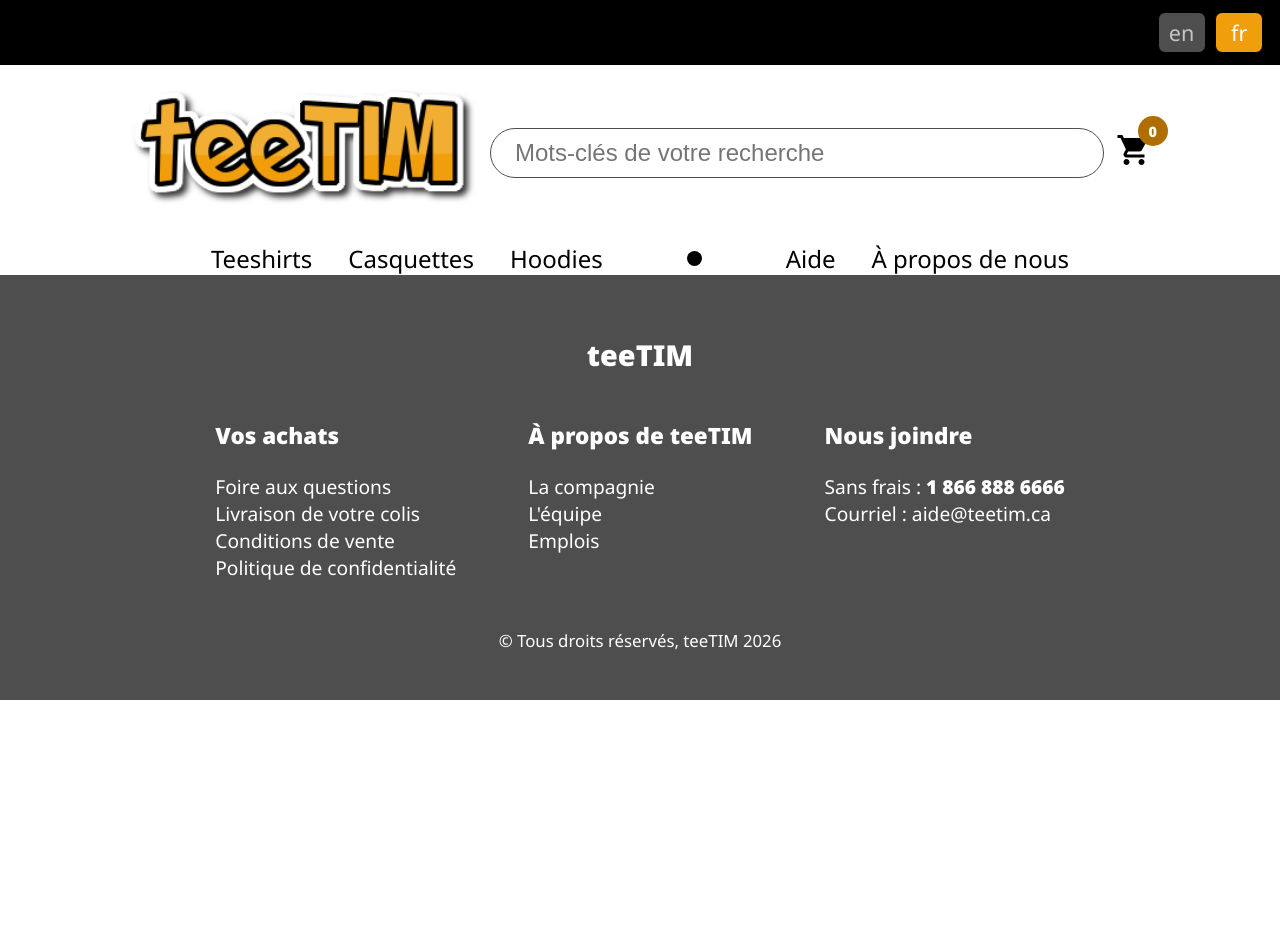
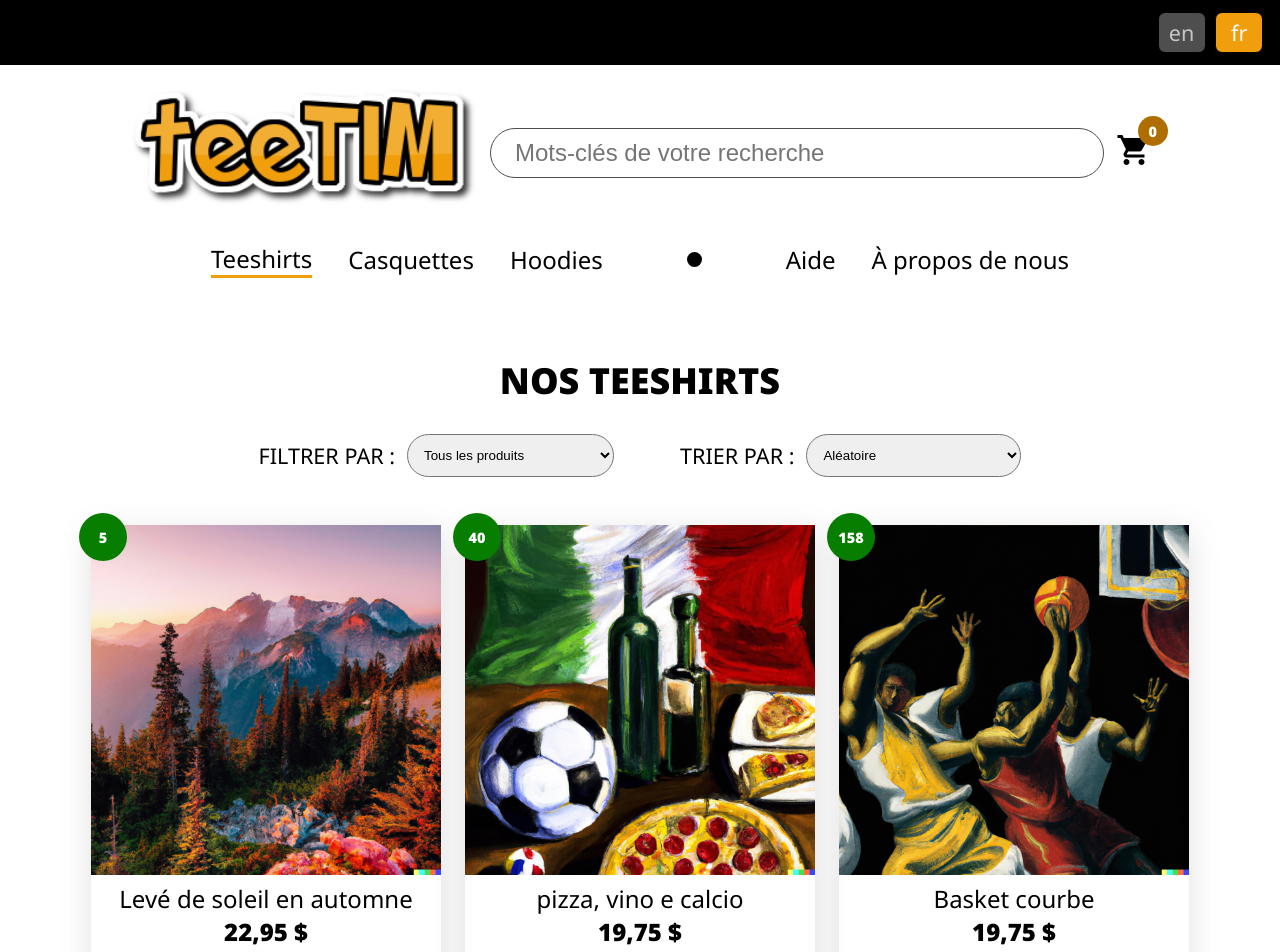
Before and after one commit to Firefox13590/4PA-travail-classe, a React (Vite) app in the folder teetim-react/: page /4PA-travail-classe/teeshirts in a window 1280 px wide. Shown: the top 952 px of the page. Before the commit the page ends 800 px from the top, so only its background shows below. Built offline with nearby package versions, Linux system fonts and the light colour scheme.

Commit message:
trying 2 fix paths 4 ghpages

```diff
--- a/teetim-react/src/components/Appli.tsx
+++ b/teetim-react/src/components/Appli.tsx
@@ -18,8 +18,8 @@ export default function Appli() {
         <div className="Appli">
             <Entete panier={panier} />
             <Routes>
-                <Route path="/" element={<Accueil />} Component={Accueil} />
-                <Route path="/teeshirts" element={<Principal setPanier={setPanier} panier={panier} />} />
+                <Route path="/4PA-travail-classe/" element={<Accueil />} Component={Accueil} />
+                <Route path="/4PA-travail-classe/teeshirts" element={<Principal setPanier={setPanier} panier={panier} />} />
             </Routes>
 
             {/* <Principal setPanier={setPanier} panier={panier} /> */}
--- a/teetim-react/src/components/Entete.tsx
+++ b/teetim-react/src/components/Entete.tsx
@@ -33,7 +33,7 @@ export default function Entete(props: IPropEntete) {
             <nav className="barre-logo">
                 <label htmlFor="cc-btn-responsive" className="material-icons burger">menu</label>
                 {/* <a className="logo" href="#"><img src={logo} alt="Accueil" /></a> */}
-                <Link className='logo' to="/"><img src={logo} alt="Accueil" /></Link>
+                <Link className='logo' to="/4PA-travail-classe/"><img src={logo} alt="Accueil" /></Link>
                 <div className="panier-icone">
                     <div className="panier-badge ">{sommaire[0]}</div>
                     <label htmlFor="panier-cc" className="material-icons">shopping_cart</label>
@@ -61,7 +61,7 @@ export default function Entete(props: IPropEntete) {
             <nav className="principale">
                 <label htmlFor="cc-btn-responsive" className="menu-controle material-icons">close</label>
                 {/* <a href="#" className="actif">Teeshirts</a> */}
-                <NavLink to="/teeshirts" className={({isActive}) => isActive ? "actif" : ""}>Teeshirts</NavLink>
+                <NavLink to="/4PA-travail-classe/teeshirts" className={({isActive}) => isActive ? "actif" : ""}>Teeshirts</NavLink>
                 <a href="#" className="">Casquettes</a>
                 <a href="#" className="">Hoodies</a>
                 <span className="separateur"></span>
--- a/teetim-react/src/components/Produit.tsx
+++ b/teetim-react/src/components/Produit.tsx
@@ -47,7 +47,7 @@ export default function Produit({ id, nom, prix, ventes, panier, setPanier }: IT
         <article className='Produit'>
             <span className="ventes">{ventes}</span>
             <span className="image">
-                <img src={`/images/produits/teeshirts/${id}.webp`} alt={nom} />
+                <img src={`/4PA-travail-classe/images/produits/teeshirts/${id}.webp`} alt={nom} />
             </span>
             <div className="prd-info">
                 <span className="nom">{nom}</span>
```
